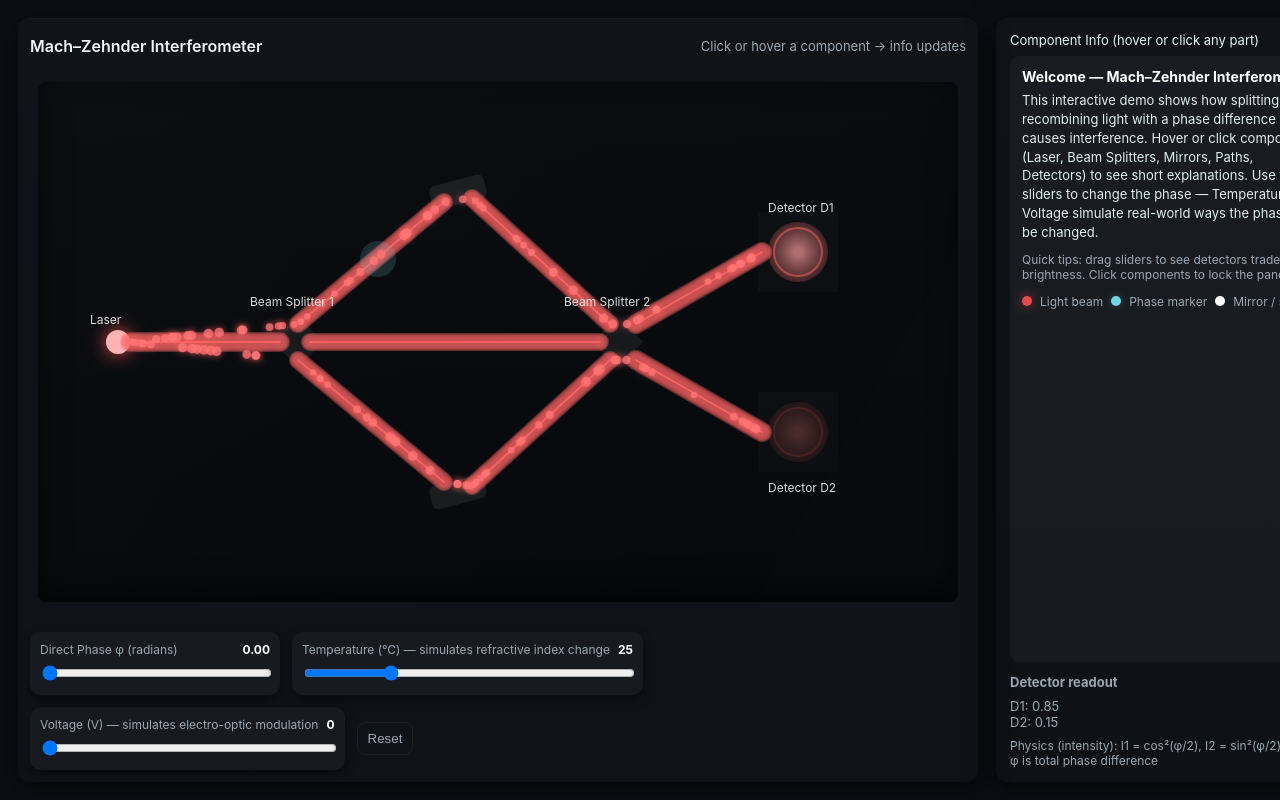
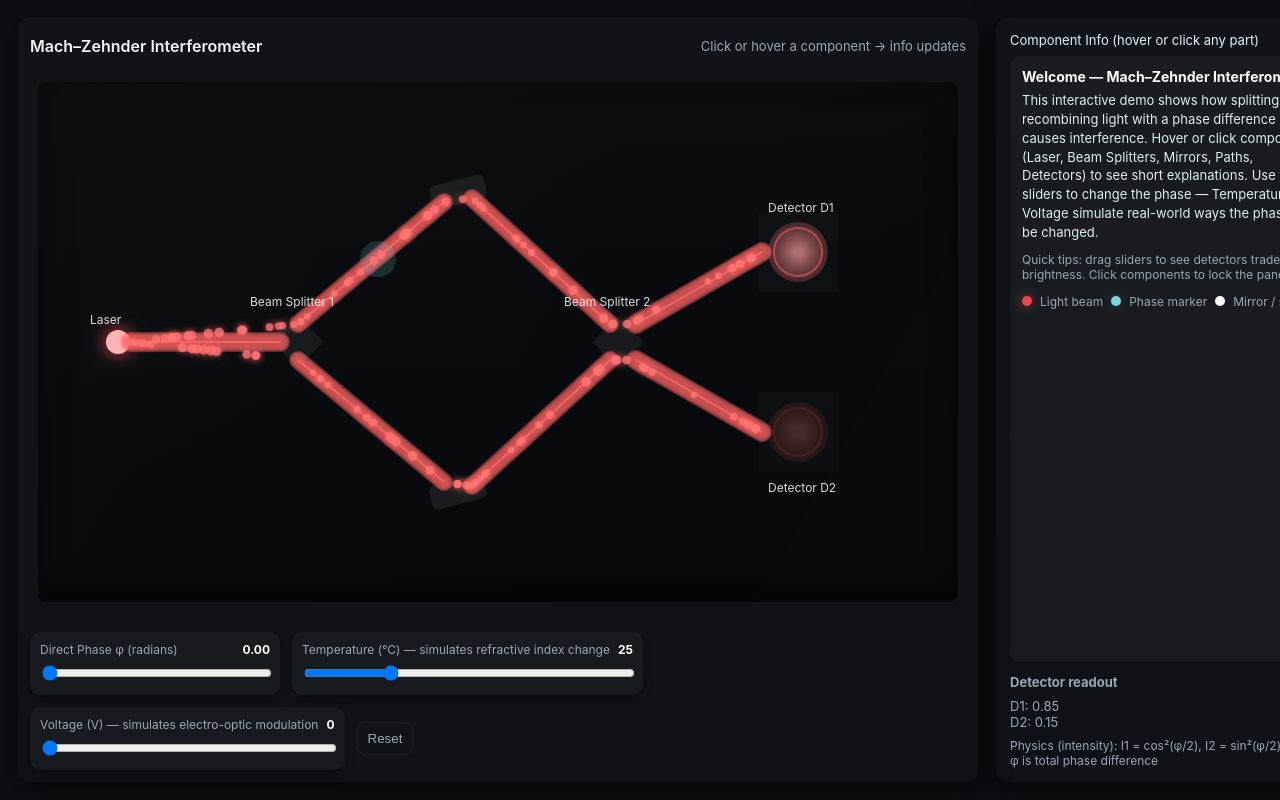
Before and after one commit to ZackDelsnova/phy-project-machzehnder, a plain HTML site: page index.html in a window 1280 px wide. Shown: the top 800 px of the page. Drawn offline with Linux system fonts and the light colour scheme.

Commit message:
removed middle beam

```diff
--- a/index.html
+++ b/index.html
@@ -314,7 +314,7 @@ function drawBeams(){
 
   // bs1 splits: straight to bs2 (lower path) and up to top mirror (top path)
   // part A: straight path from bs1 to bs2 (lower path)
-  drawGlowLine(bs1.x+12, bs1.y, bs2.x-18, bs2.y, 6, col);
+  //drawGlowLine(bs1.x+12, bs1.y, bs2.x-18, bs2.y, 6, col);
 
   // top path: bs1 -> m1 -> bs2
   drawGlowLine(bs1.x, bs1.y-18, m1.x-14, m1.y+10, 6, col); // up
```
